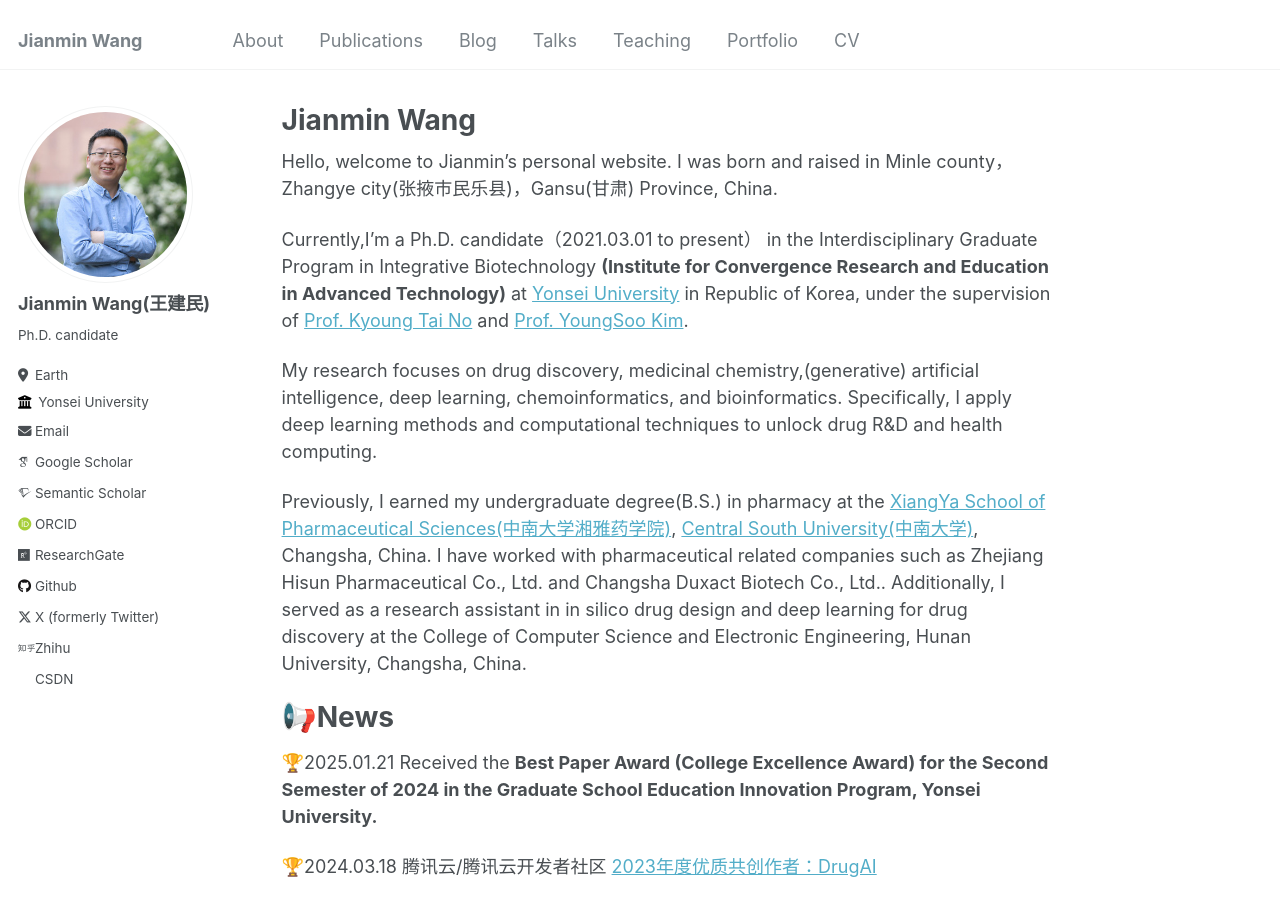
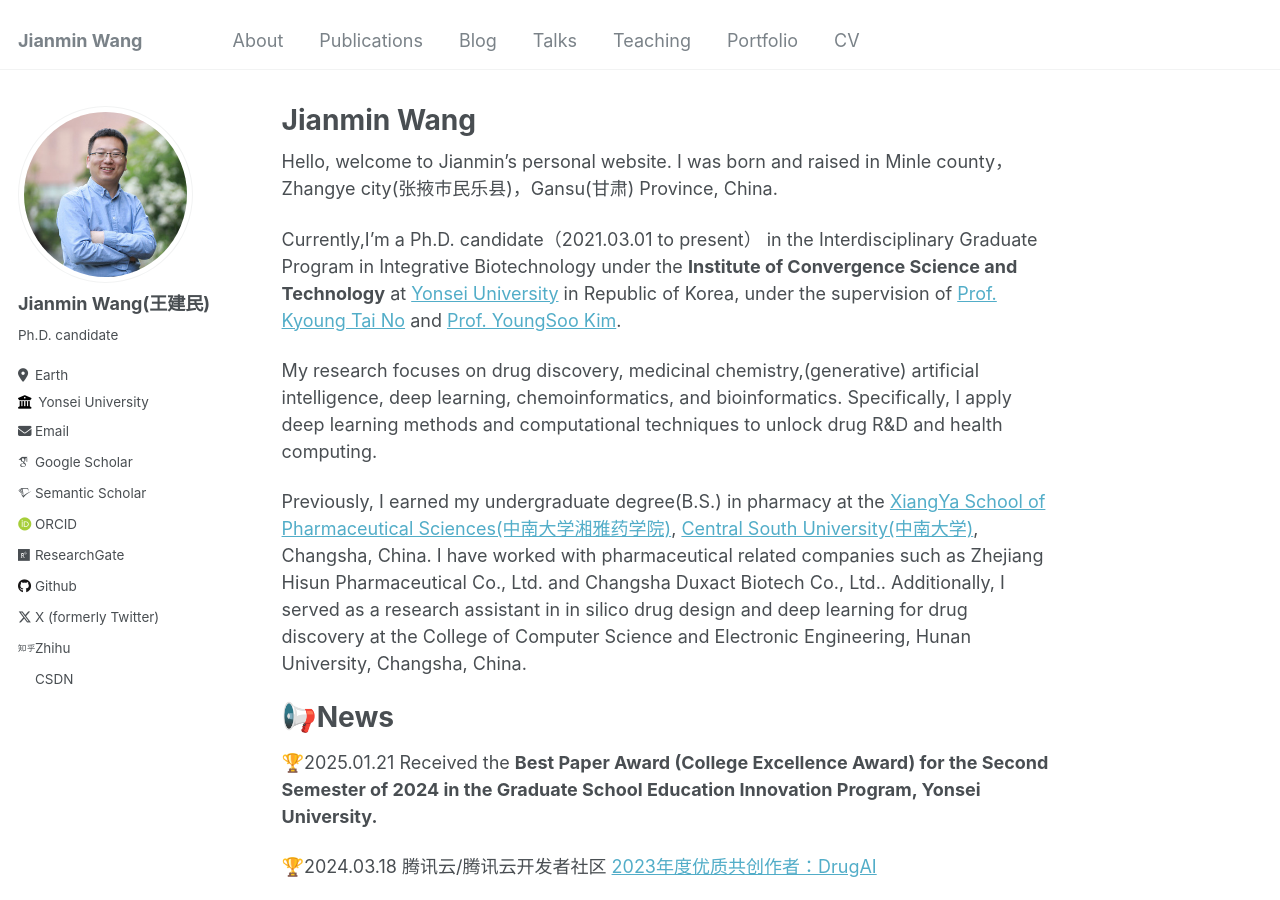
Before and after one commit to Jianmin2drugai/Jianmin2drugai.github.io, a Jekyll site: the page built from _pages/about.md, in a window 1280 px wide and 900 px high. Built offline with Jekyll 4.4.1, drawn with Linux system fonts in a browser that asks for light colours; some web fonts are replaced.

Commit message:
Update about.md

```diff
--- a/_pages/about.md
+++ b/_pages/about.md
@@ -9,7 +9,7 @@
 
 Hello, welcome to Jianmin's personal website. I was born and raised in Minle county，Zhangye city(张掖市民乐县)，Gansu(甘肃) Province, China.
 
-Currently,I'm a Ph.D. candidate（2021.03.01 to present） in the Interdisciplinary Graduate Program in Integrative Biotechnology **(Institute for Convergence Research and Education in Advanced Technology)** at <a href="https://www.yonsei.ac.kr/en_sc/">Yonsei University</a> in Republic of Korea, under the supervision of <a href="https://www.csblab.or.kr/">Prof. Kyoung Tai No</a> and <a href="https://chembio.yonsei.ac.kr/">Prof. YoungSoo Kim</a>.
+Currently,I'm a Ph.D. candidate（2021.03.01 to present） in the Interdisciplinary Graduate Program in Integrative Biotechnology  under the **Institute of Convergence Science and Technology** at <a href="https://www.yonsei.ac.kr/en_sc/">Yonsei University</a> in Republic of Korea, under the supervision of <a href="https://www.csblab.or.kr/">Prof. Kyoung Tai No</a> and <a href="https://chembio.yonsei.ac.kr/">Prof. YoungSoo Kim</a>.
 
 My research focuses on drug discovery, medicinal chemistry,(generative) artificial intelligence, deep learning, chemoinformatics, and bioinformatics. Specifically, I apply deep learning methods and computational techniques to unlock drug R&D and health computing.
 
```
